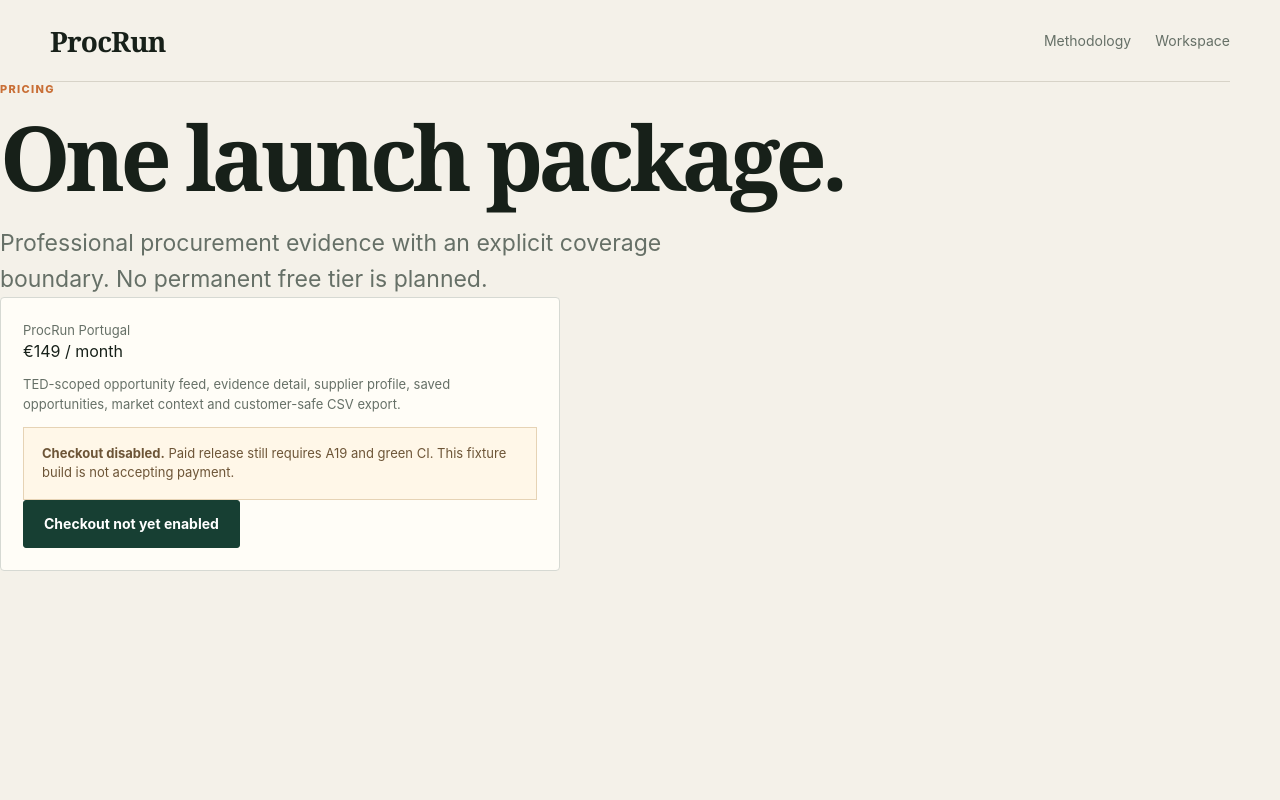
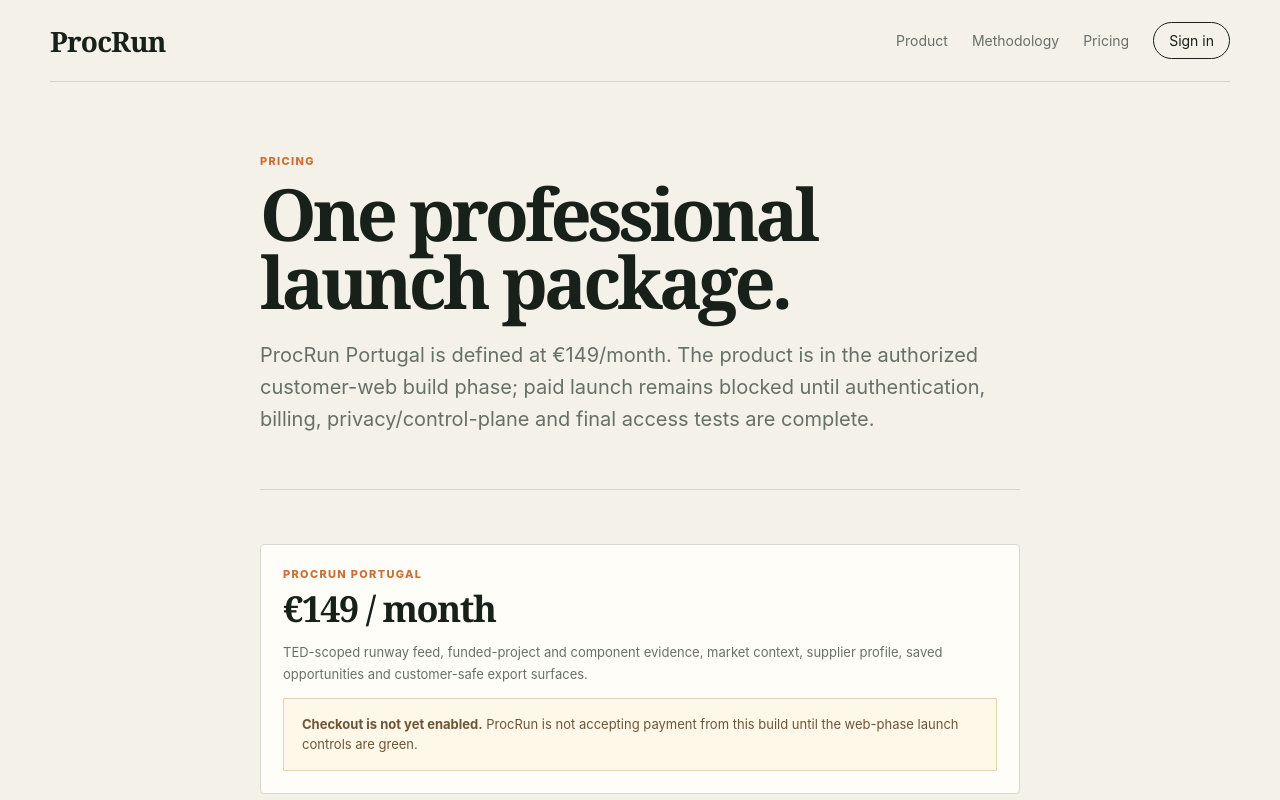
Before and after one commit to martibal/procrun, a Next.js app in the folder web/: page /pricing in a window 1280 px wide. Shown: the top 800 px of the page. Built offline with nearby package versions, Linux system fonts and the light colour scheme.

Commit message:
Align pricing with authorized web phase

```diff
--- a/web/app/pricing/page.tsx
+++ b/web/app/pricing/page.tsx
@@ -1,11 +1,31 @@
 import Link from "next/link";
 
 export default function PricingPage() {
-  return <div className="public-shell">
-    <div className="public-nav"><Link href="/" className="brand">ProcRun</Link><div className="nav"><Link href="/methodology">Methodology</Link><Link href="/app">Workspace</Link></div></div>
-    <div className="eyebrow">Pricing</div>
-    <h1 className="h1">One launch package.</h1>
-    <p className="lede">Professional procurement evidence with an explicit coverage boundary. No permanent free tier is planned.</p>
-    <div className="card section" style={{maxWidth:560}}><div className="small">ProcRun Portugal</div><div className="kpi">€149 / month</div><p className="small">TED-scoped opportunity feed, evidence detail, supplier profile, saved opportunities, market context and customer-safe CSV export.</p><div className="notice scope"><strong>Checkout disabled.</strong> Paid release still requires A19 and green CI. This fixture build is not accepting payment.</div><button className="button disabled" disabled type="button">Checkout not yet enabled</button></div>
-  </div>;
+  return (
+    <div className="public-shell">
+      <header className="public-nav">
+        <Link href="/" className="brand">ProcRun</Link>
+        <nav className="nav"><Link href="/product">Product</Link><Link href="/methodology">Methodology</Link><Link href="/pricing">Pricing</Link><Link href="/login" className="nav-cta">Sign in</Link></nav>
+      </header>
+      <main className="page-shell narrow">
+        <div className="eyebrow">Pricing</div>
+        <h1 className="page-title">One professional launch package.</h1>
+        <p className="page-intro">ProcRun Portugal is defined at €149/month. The product is in the authorized customer-web build phase; paid launch remains blocked until authentication, billing, privacy/control-plane and final access tests are complete.</p>
+
+        <section className="content-section">
+          <div className="card">
+            <div className="eyebrow">ProcRun Portugal</div>
+            <h2 style={{marginTop: 10}}>€149 / month</h2>
+            <p className="small">TED-scoped runway feed, funded-project and component evidence, market context, supplier profile, saved opportunities and customer-safe export surfaces.</p>
+            <div className="notice"><strong>Checkout is not yet enabled.</strong> ProcRun is not accepting payment from this build until the web-phase launch controls are green.</div>
+          </div>
+        </section>
+
+        <section className="content-section">
+          <h2>Coverage remains explicit at every price point</h2>
+          <p>OPEN means no relevant procurement found in TED as of the stated date. Subscription packaging never expands that conclusion into a claim about national or below-threshold procurement outside TED.</p>
+        </section>
+      </main>
+    </div>
+  );
 }
```
